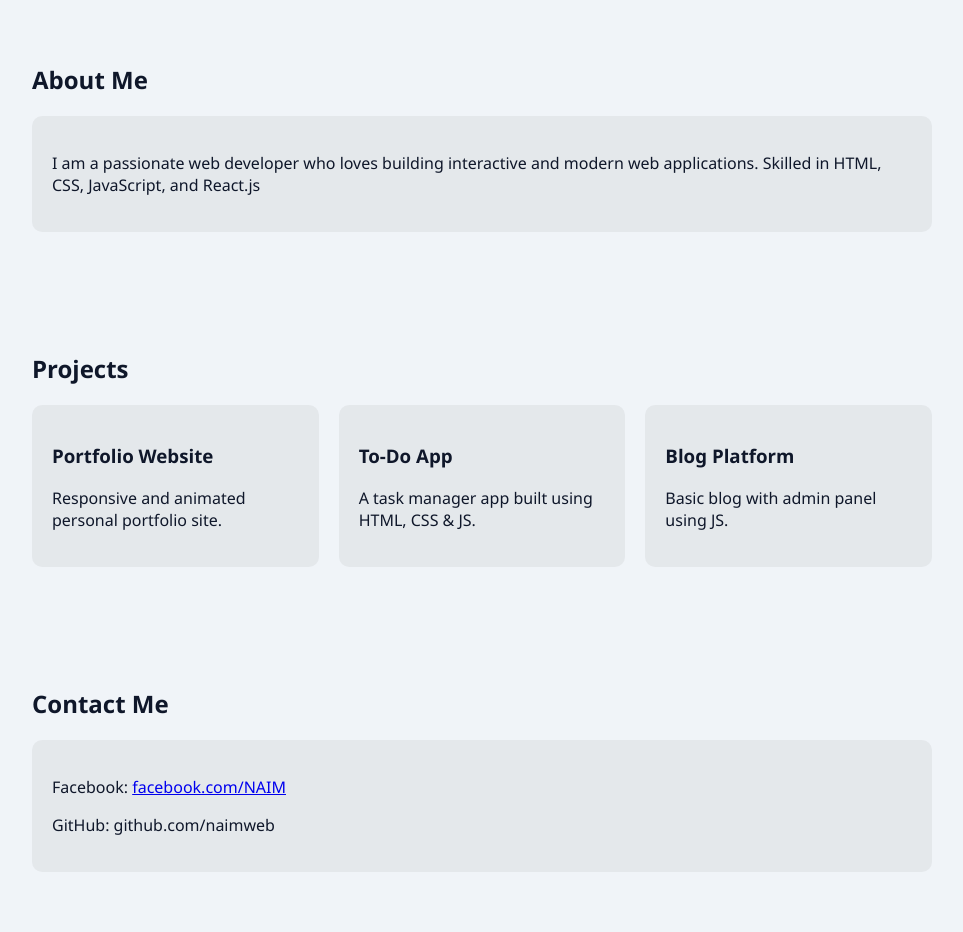
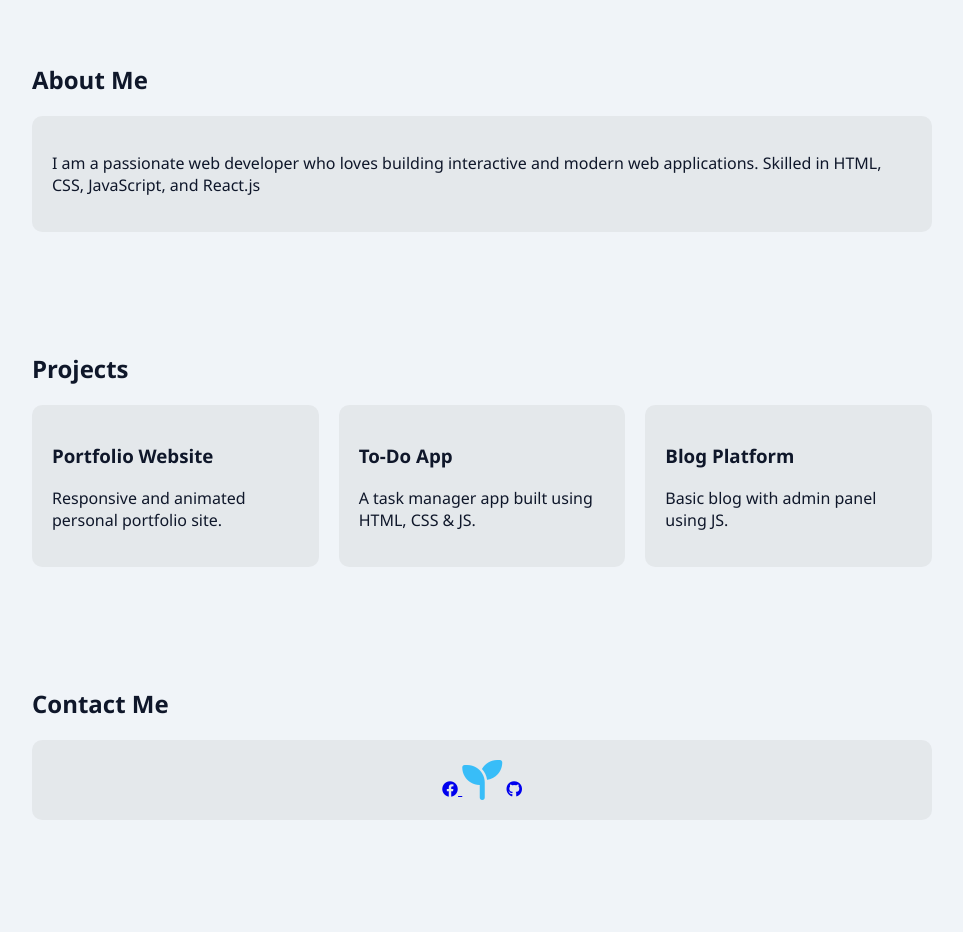
Before and after one commit to naimweb/naimweb.github.io, a plain HTML site: page index.html in a window 1280 px wide. Shown: the part 338-1270 px from the top of the page, without its empty margins (158-1121 px from the left). After the commit the page ends 1218 px from the top, so only its background shows below. Drawn offline with Linux system fonts and the light colour scheme.

Commit message:
github and facebook icon add

```diff
--- a/index.html
+++ b/index.html
@@ -133,19 +133,20 @@ cursor: pointer;
 </section>
 
 <section id="contact" class="section">
- <h2>Contact Me</h2>
- <div class="card">
-   <p>
+  <h2>Contact Me</h2>
+  <div class="card" style="text-align:center;">
+    <div class="contact-icons">
+      <a href="https://www.facebook.com/share/19rfuzNSrr" target="_blank">
+        <i class="fab fa-facebook"></i>
+      </a>
+      <i class="fas fa-seedling" style="color:var(--accent); font-size:40px;"></i>
+      <a href="https://github.com/naimweb" target="_blank">
+        <i class="fab fa-github"></i>
+      </a>
+    </div>
+  </div>
+</section>
 
-   <p>
- Facebook:
- <a href="https://facebook.com/N AI M" target="_blank">
-   facebook.com/NAIM
- </a>
-</p>
-   <p>GitHub: github.com/naimweb</p>
- </div>
-</section>
 
  </body>
 </html>
```
